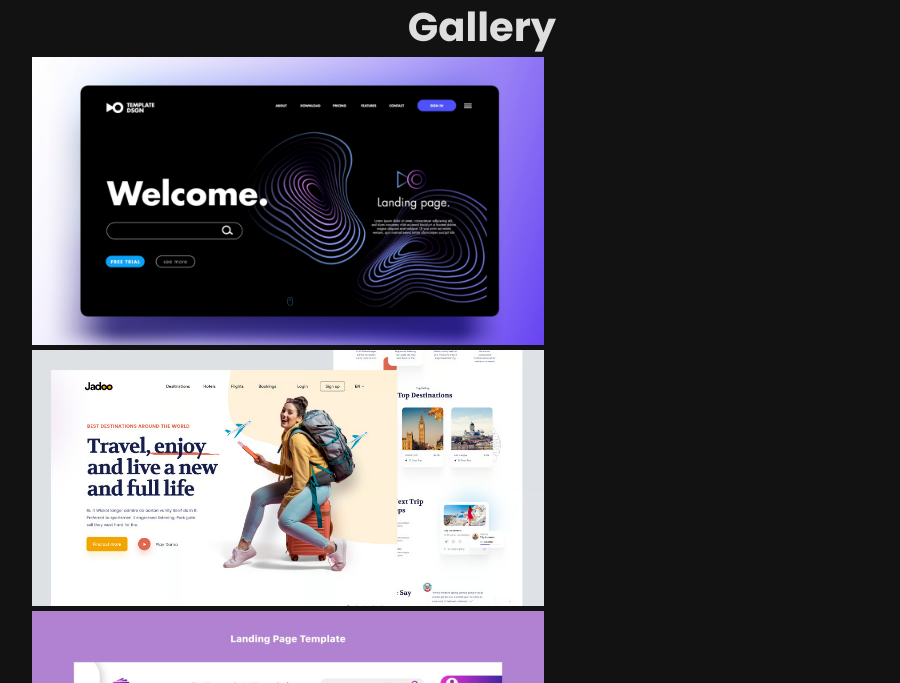
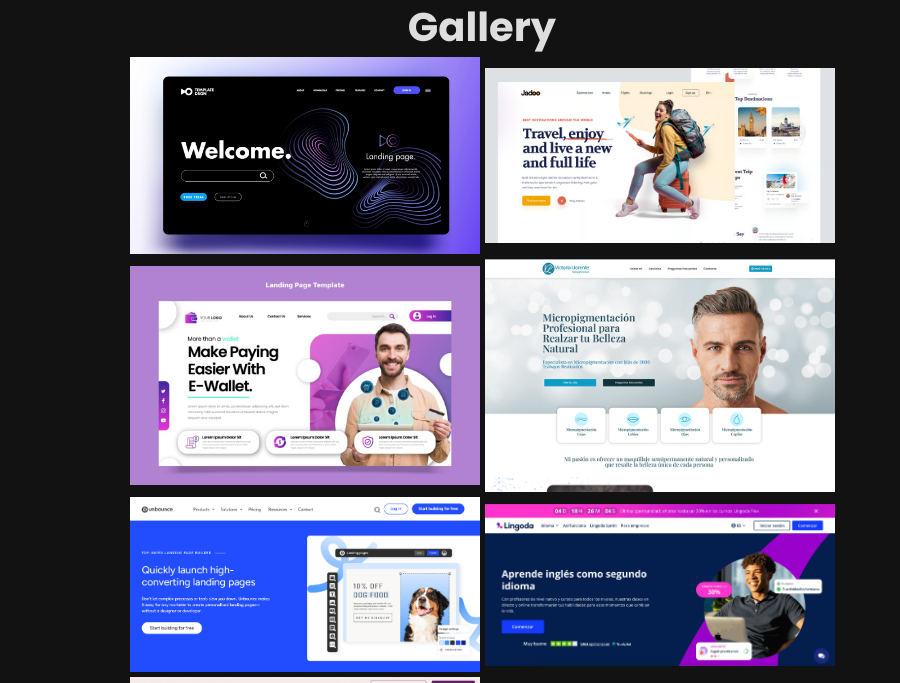
Before and after one commit to vladanyx/proyecto-integrador, a plain HTML site: page index.html in a window 1280 px wide. Shown: the part 811-1494 px from the top of the page, without its empty margins (158-1058 px from the left). Drawn offline with Linux system fonts and the light colour scheme.

Commit message:
solucionado problema de centrado de imagenes de galeria

```diff
--- a/CSS/style.css
+++ b/CSS/style.css
@@ -282,6 +282,7 @@ small {
     #gallery div {
         flex-direction: row;
         flex-wrap: wrap;
+        justify-content: center;
     }
 
     #gallery img {
@@ -301,13 +302,16 @@ small {
     }
 }
 
-@media (min-width 900px) {
+@media (min-width: 900px) {
+
         #gallery div {
+            display: flex;
         flex-direction: row;
         flex-wrap: wrap;
+        justify-content: center;
     }
 
     #gallery img {
-        width: 44vw;
+        width: 350px;
     }
 }
```
